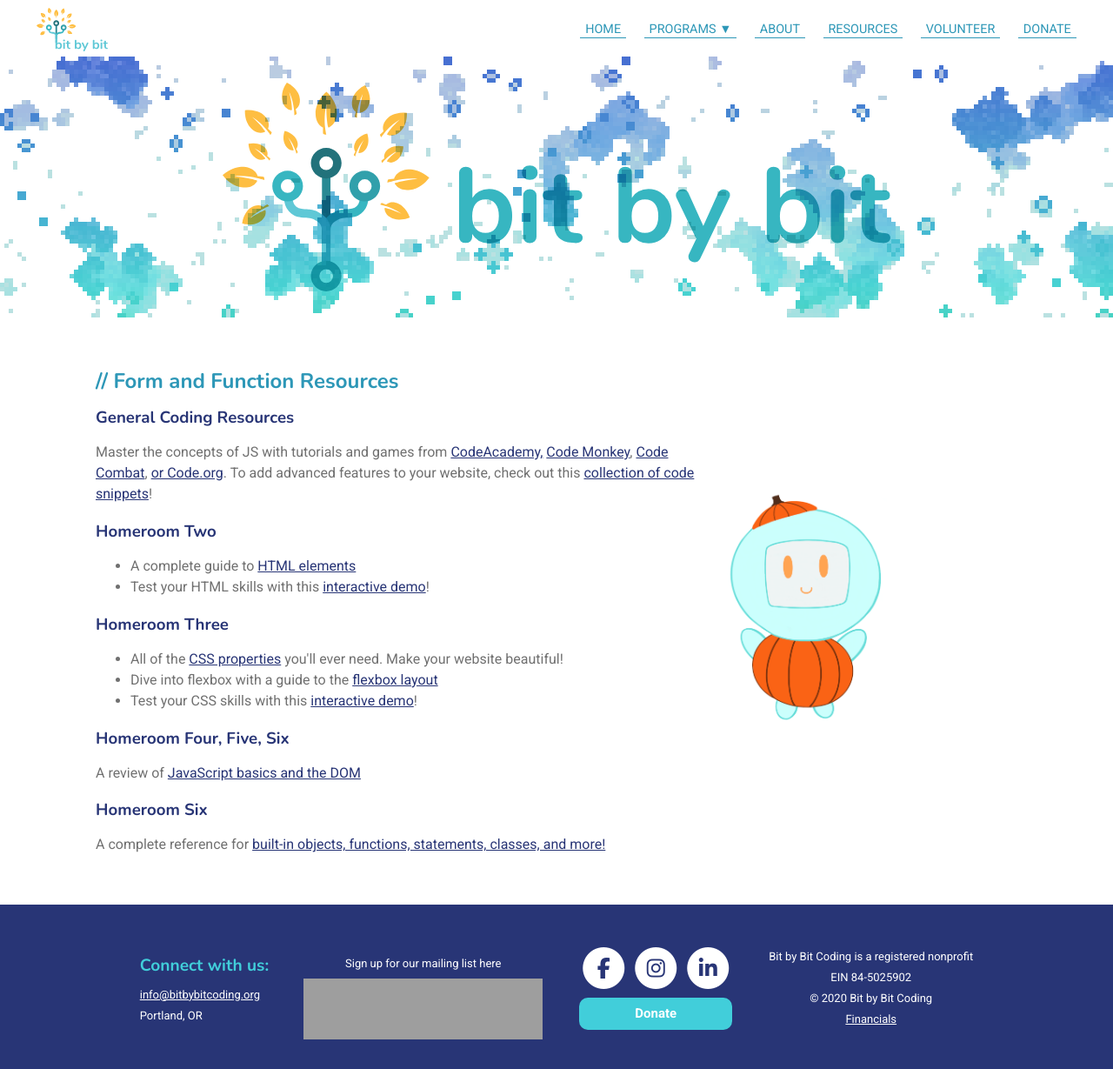
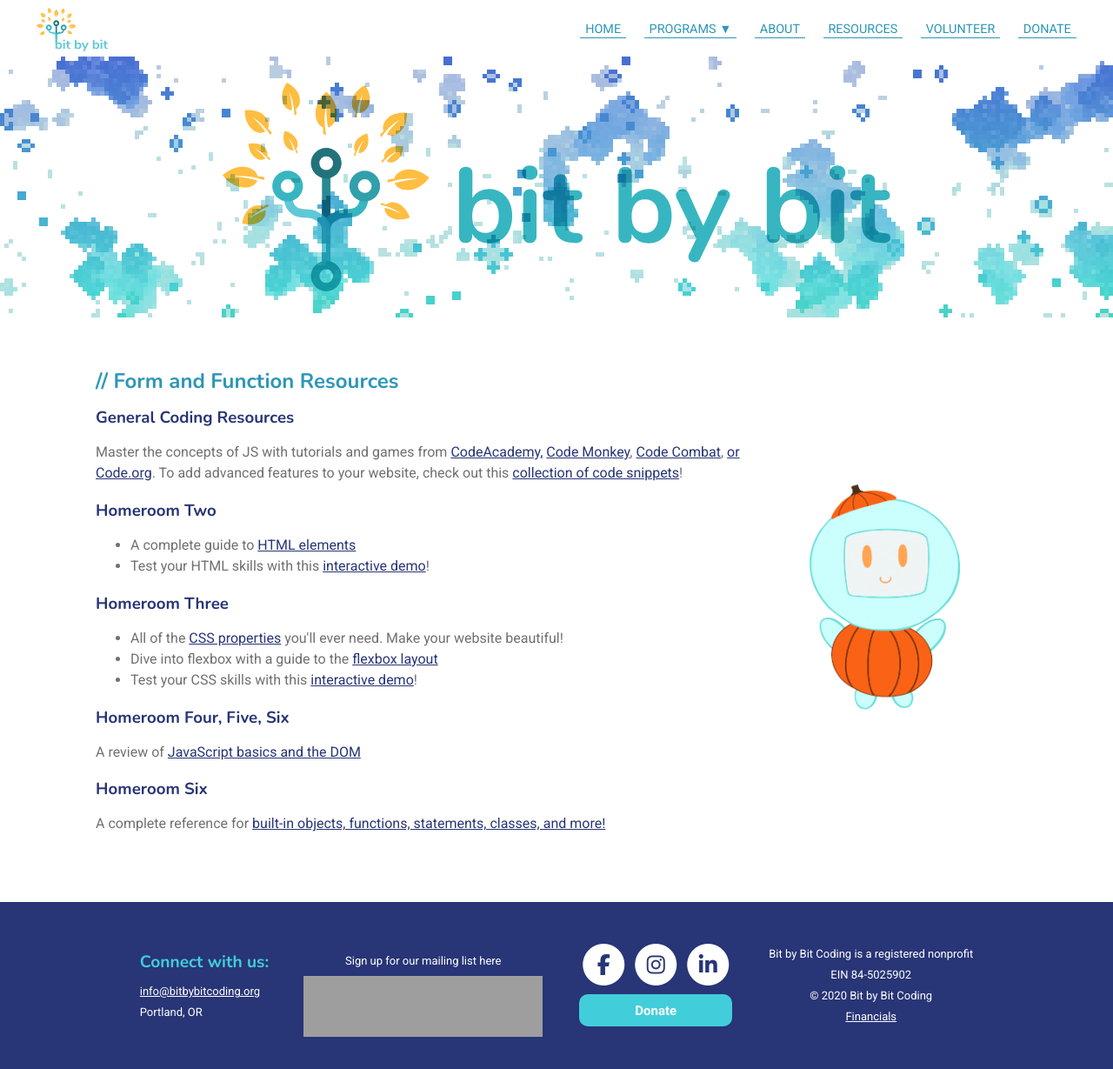
Before and after one commit to bit-by-bit-coding/bxb-website, a Jekyll site: the page built from ffresources.html, in a window 1280 px wide and 1229 px high. Shown: the whole window at 87% size. Built offline with Jekyll 4.4.1, drawn with Linux system fonts in a browser that asks for light colours; nearby versions of some CDN libraries; grey boxes are pictures that could not be loaded.

Commit message:
adding back flex-basis to bot

```diff
--- a/styles/resources.scss
+++ b/styles/resources.scss
@@ -30,6 +30,10 @@
 .bot {
 	width: 200px;
   height: auto;
+}
+
+#bot-item {
+  flex-basis: 200px;
 }
 
 /* Details*/
```
